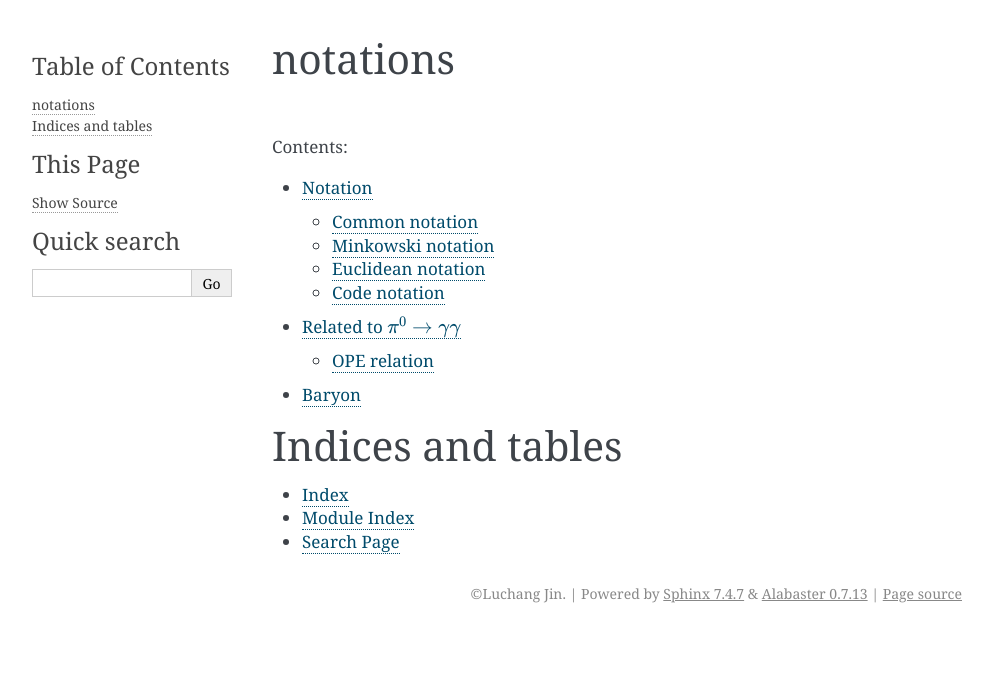
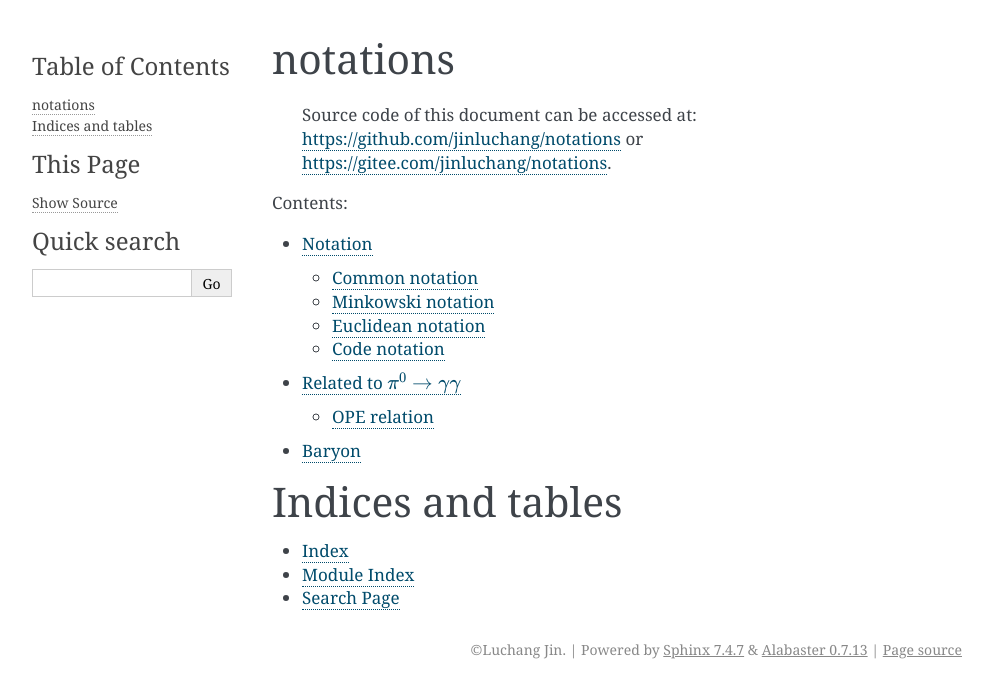
Before and after one commit to jinluchang/notations, a Sphinx documentation site: the page built from source/index.rst, in a window 1280 px wide. Shown: the top 698 px of the page, without its empty margins (148-1141 px from the left). Built offline with Sphinx 7.4.7, drawn with Linux system fonts in a browser that asks for light colours.

Commit message:
add source repo url to doc

```diff
--- a/source/index.rst
+++ b/source/index.rst
@@ -6,7 +6,8 @@
 notations
 =========
 
-.. math::
+   Source code of this document can be accessed at:
+   https://github.com/jinluchang/notations or https://gitee.com/jinluchang/notations.
 
 .. toctree::
    :maxdepth: 2
```
